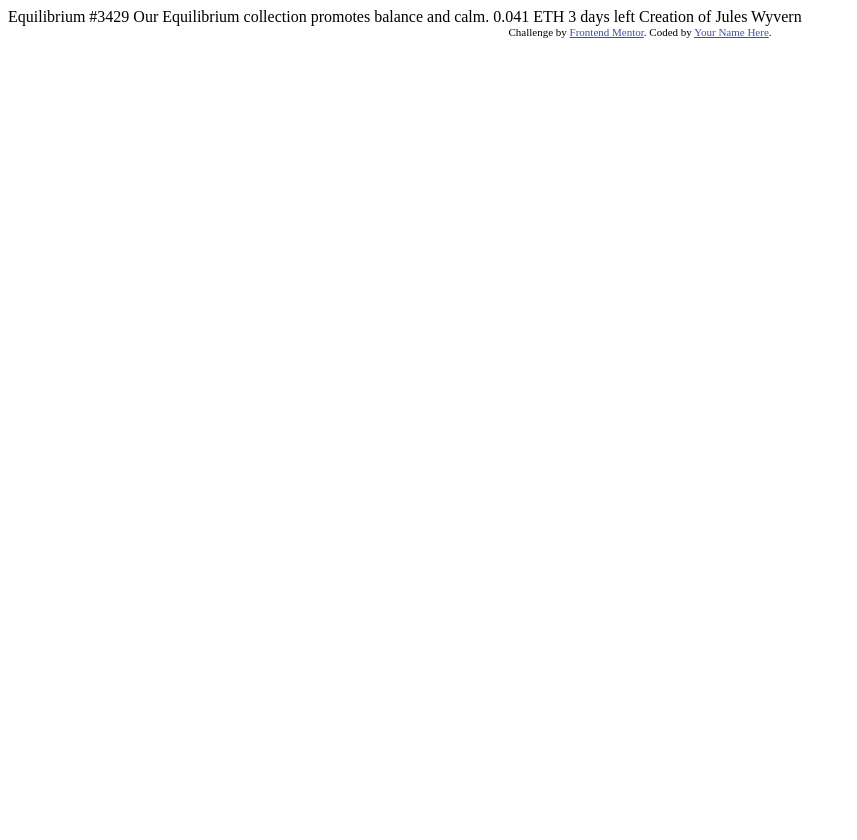
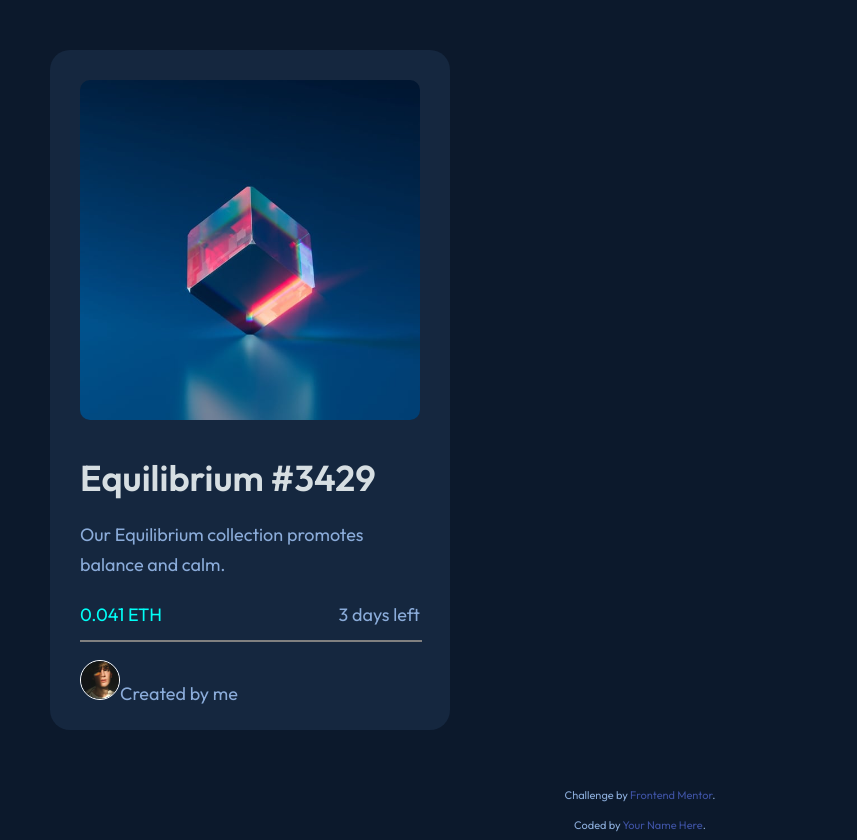
Before and after one commit to CultENOT/nft-card, a plain HTML site: page index.html in a window 1280 px wide. Shown: the whole page, without its empty margins (0-857 px from the left). Before the commit the page ends 800 px from the top, so only its background shows below. Drawn offline with Linux system fonts and the light colour scheme.

Commit message:
updated styles

```diff
--- a/index.html
+++ b/index.html
@@ -3,31 +3,41 @@
 <head>
   <meta charset="UTF-8">
   <meta name="viewport" content="width=device-width, initial-scale=1.0"> <!-- displays site properly based on user's device -->
+  <link rel="preconnect" href="https://fonts.googleapis.com">
+  <link rel="preconnect" href="https://fonts.gstatic.com" crossorigin>
+  <link href="https://fonts.googleapis.com/css2?family=Outfit:wght@300;400;600&display=swap" rel="stylesheet">
+
+  <link rel="stylesheet" href="/style/styles.css">
 
   <link rel="icon" type="image/png" sizes="32x32" href="./images/favicon-32x32.png">
-
   <title>Frontend Mentor | NFT preview card component</title>
-
-  <!-- Feel free to remove these styles or customise in your own stylesheet 👍 -->
   <style>
     .attribution { font-size: 11px; text-align: center; }
     .attribution a { color: hsl(228, 45%, 44%); }
   </style>
 </head>
 <body>
+  <div class="outer-container">
+    <div class="container">
+      <img class="container-main-foto" src="images/image-equilibrium.jpg" alt="Equilibrium #3429">
+      <h1>Equilibrium #3429</h1>
 
-  Equilibrium #3429
+      <p class="container-description">Our Equilibrium collection promotes balance and calm.</p>
 
-  Our Equilibrium collection promotes balance and calm.
+      <p class="container-price"><span>0.041 ETH</span>3 days left</p>
 
-  0.041 ETH
-  3 days left
+      <div class="container-author">
+        <p><img src="/images/image-avatar.png" alt="avatar">Created by <a href="https://github.com/CultENOT">me</a></p>
+      </div>
+      <!-- /.container-author -->
 
-  Creation of Jules Wyvern
-
+    <!-- /.inner-container -->
+  </div>
+  <!-- /.container -->
+  </div>
   <div class="attribution">
-    Challenge by <a href="https://www.frontendmentor.io?ref=challenge" target="_blank">Frontend Mentor</a>.
-    Coded by <a href="#">Your Name Here</a>.
-  </div>
+    <p>Challenge by <a href="https://www.frontendmentor.io?ref=challenge" target="_blank">Frontend Mentor</a>. </p>
+    <p>Coded by <a href="#">Your Name Here</a>.</p>
+</div>
 </body>
 </html>
--- /dev/null
+++ b/style/styles.css
@@ -0,0 +1,83 @@
+* {
+    margin: 0;
+    padding: 0;
+    box-sizing: border-box;
+}
+
+body {
+    font-size: 18px;
+    font-family: 'Outfit', sans-serif;
+    background-color: rgb(12, 25, 44)
+}
+
+a {
+    text-decoration: none;
+    color: hsl(215, 51%, 70%)
+}
+
+.outer-container {
+    text-align: center;
+    margin: 50px;
+    padding: 30px;
+    width: 400px;
+    max-width: 100%;
+    height: 680px;
+    border-radius: 20px;
+    background-color: rgb(21, 39, 63)
+}
+
+.container {
+    text-align: left;
+}
+
+.container-main-foto {
+    width: 340px;
+    height: 340px;
+    margin-bottom: 30px;
+    border-radius: 10px;
+}
+
+h1 {
+    color: rgb(214, 222, 226);
+    margin-bottom: 20px;
+}
+
+p {
+    line-height: 30px;
+    color: hsl(215, 51%, 70%)
+}
+
+.container-description {
+    margin-bottom: 20px;
+}
+
+.container-price {
+    display: flex;
+    justify-content: space-between;
+    position: relative;
+    margin-bottom: 30px;
+}
+
+.container-price::after {
+    content: '';
+    position: absolute;
+    left: 0;
+    top: 40px;
+    width: 340px;
+    border: 0.5px solid gray;
+}
+
+.container-price span {
+    color: hsl(178, 100%, 50%);
+}
+
+.container-author {
+    margin: auto ;
+}
+
+.container-author img {
+    height: 40px;
+    width: 40px;
+    border: 1px solid #fff;
+    border-radius: 50%;
+}
```
